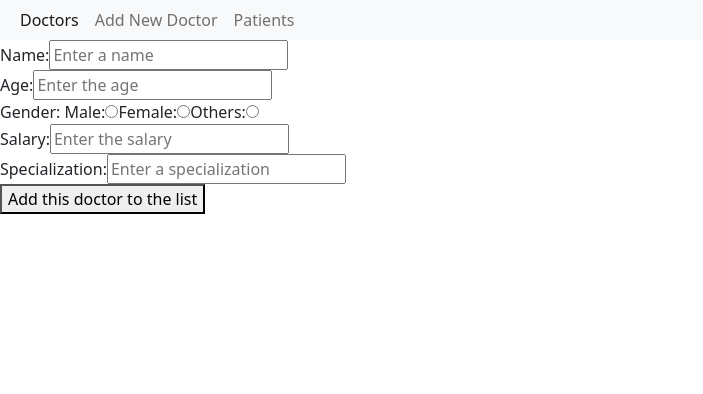
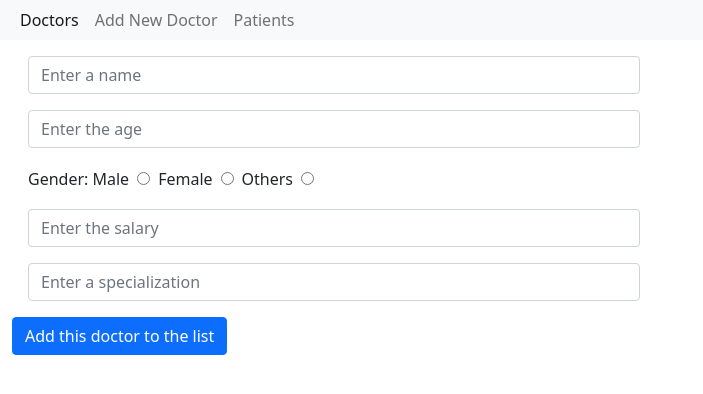
Before and after one commit to 0101chaitanya/hospital-mamagement, a React (Vite) app: page /add-new-doctor in a window 1280 px wide. Shown: the top 394 px of the page, without its empty margins (0-703 px from the left). Built offline with nearby package versions, Linux system fonts and the light colour scheme.

Commit message:
Project Release Candidate powered by bootstrap v5 styling

```diff
--- a/src/components/DoctorCard.jsx
+++ b/src/components/DoctorCard.jsx
@@ -12,7 +12,8 @@ export default function DoctorCard(props) {
                     <p className="card-text">Gender: {gender}</p>
                     <p className="card-text">Specialization: {specialization}</p>
                     <p className="card-text">Salary: {salary}</p>
-                    <button onClick={() => handleDeleteDoctor(id)}>Fire this doctor</button>
+                    <button className="btn btn-danger m-2" onClick={() => handleDeleteDoctor(id)}>Fire this doctor 😤
+                    </button>
                 </div>
             </div>
         </div>
--- a/src/components/FetchDoctorsPage.jsx
+++ b/src/components/FetchDoctorsPage.jsx
@@ -32,9 +32,10 @@ export default function FetchDoctorsPage(props) {
     }
 
     async function deleteDoctor(id) {
-
+        let doctor = doctors.find(doctor => doctor.id === id);
         console.log(id)
         let res = await axios.delete(`${baseUrl}/doctors/${id}`);
+        alert(`Goodbye 😪 Dr.${doctor.name}.It was a pleasure working alongside you. Greetings from Chaitanya Hospital Administration and staff`)
         fetchDoctors()
         console.log(res)
     }
@@ -45,7 +46,7 @@ export default function FetchDoctorsPage(props) {
     return (
         <div className="container-fluid">
             <h1 className="m-1 p-1 text-center">List of doctors working in the Chaitanya Hospital</h1>
-            {<main className="row row-cols-1 row-cols-2 g-4">
+            {<main className="row row-cols-1 row-cols-2 g-4 p-4">
                 {doctors.map(doctor => (
                     <DoctorCard handleDeleteDoctor={deleteDoctor} key={doctor.id} doctor={doctor}/>
                 ))}
--- a/src/components/FetchPatientsPage.jsx
+++ b/src/components/FetchPatientsPage.jsx
@@ -34,7 +34,7 @@ export function FetchPatientsPage(props) {
 
     return (<div className="container-fluid">
             <h1 className="m-1 p-1 text-center">List of admitted patients</h1>
-            {<main className="row row-cols-1 row-cols-2 g-4">
+            {<main className="row row-cols-1 row-cols-2 g-4 p-4">
                 {patients.map(patient => (
                     <PatientCard key={patient.id} patient={patient}/>
                 ))}
--- a/src/components/NewDoctorPage.jsx
+++ b/src/components/NewDoctorPage.jsx
@@ -31,13 +31,14 @@ export default function NewDoctorPage(props) {
     }
 
     return (
-        <form onSubmit={handleSubmit}>
+        <form className="container-fluid flex flex-row" onSubmit={handleSubmit}>
 
             {/* Name */}
 
-            <div>
-                <label htmlFor="name">Name: </label>
-                <input type="text" id="name" name="name" required={true} placeholder="Enter a name"
+            <div className="m-3 flex flex-row">
+                {/*<label className="form-label" htmlFor="name">Name: </label>*/}
+                <input className="form-control" type="text" id="name" name="name" required={true}
+                       placeholder="Enter a name"
                        value={newDoctor.name}
                        onChange={(e) => setNewDoctor((prev) => ({
                            ...prev, name: e.target.value
@@ -47,9 +48,10 @@ export default function NewDoctorPage(props) {
             {/* Salary */}
 
 
-            <div>
-                <label htmlFor="age">Age: </label>
-                <input type="number" id="age" name="age" required={true} placeholder="Enter the age"
+            <div className="m-3">
+                {/*<label className="form-label" htmlFor="age">Age: </label>*/}
+                <input className="form-control" type="number" id="age" name="age" required={true}
+                       placeholder="Enter the age"
                        value={newDoctor.age}
                        onChange={(e) => setNewDoctor((prev) => ({
                            ...prev, age: e.target.value
@@ -58,28 +60,34 @@ export default function NewDoctorPage(props) {
 
             {/* Gender */}
 
-            <div>
+            <div className="m-3">
                 <span>Gender: </span>
-                <label htmlFor="male">Male: </label>
-                <input type="radio" id="male" name="gender" value="male" onChange={(e) => setNewDoctor((prev) => ({
+                <label className="" htmlFor="male">Male{" "}</label>
+                <input className="m-2" type="radio" id="male" name="gender" value="male"
+                       onChange={(e) => setNewDoctor((prev) => ({
                            ...prev, gender: "male"
                        }))}/>
-                <label htmlFor="female">Female: </label>
-                <input type="radio" id="female" name="gender" value="female" onChange={(e) => setNewDoctor((prev) => ({
+
+                <label className="" htmlFor="female">Female{" "}</label>
+                <input className="m-2" type="radio" id="female" name="gender" value="female"
+                       onChange={(e) => setNewDoctor((prev) => ({
                            ...prev, gender: "female"
                        }))}/>
-                <label htmlFor="others">Others: </label>
-                <input type="radio" id="others" name="gender" value="others" onChange={(e) => setNewDoctor((prev) => ({
+                <label className="" htmlFor="others">Others{" "}</label>
+                <input className="m-2" type="radio" id="others" name="gender" value="others"
+                       onChange={(e) => setNewDoctor((prev) => ({
                            ...prev, gender: "others"
                        }))}/>
             </div>
 
+
             {/* Salary */}
 
 
-            <div>
-                <label htmlFor="salary">Salary: </label>
-                <input type="number" required={true} id="" name="" placeholder="Enter the salary"
+            <div className="m-3">
+                {/*<label className="form-label" htmlFor="salary">Salary: </label>*/}
+                <input className="form-control" type="number" required={true} id="" name=""
+                       placeholder="Enter the salary"
                        value={newDoctor.salary}
                        onChange={(e) => setNewDoctor((prev) => ({
                            ...prev, salary: e.target.value
@@ -88,14 +96,15 @@ export default function NewDoctorPage(props) {
 
             {/* Specialization */}
 
-            <div>
-                <label htmlFor="specialization">Specialization: </label>
-                <input type="text" id="specialization" name="specialization" placeholder="Enter a specialization"
+            <div className="m-3">
+                {/*<label className="form-label" htmlFor="specialization">Specialization: </label>*/}
+                <input className="form-control" type="text" id="specialization" name="specialization"
+                       placeholder="Enter a specialization"
                        value={newDoctor.specialization} onChange={(e) => setNewDoctor((prev) => ({
                     ...prev, specialization: e.target.value
                 }))}/>
             </div>
-            <button type="submit">Add this doctor to the list</button>
+            <button className="btn btn-primary" type="submit">Add this doctor to the list</button>
         </form>
     )
 }
--- a/src/index.css
+++ b/src/index.css
@@ -74,3 +74,8 @@ h6 {
 #__next {
     isolation: isolate;
 }
+
+input:not([type="radio"]) {
+    max-width: 50%;
+
+}
```
Lines whose indentation alone changed are shown as unchanged.
